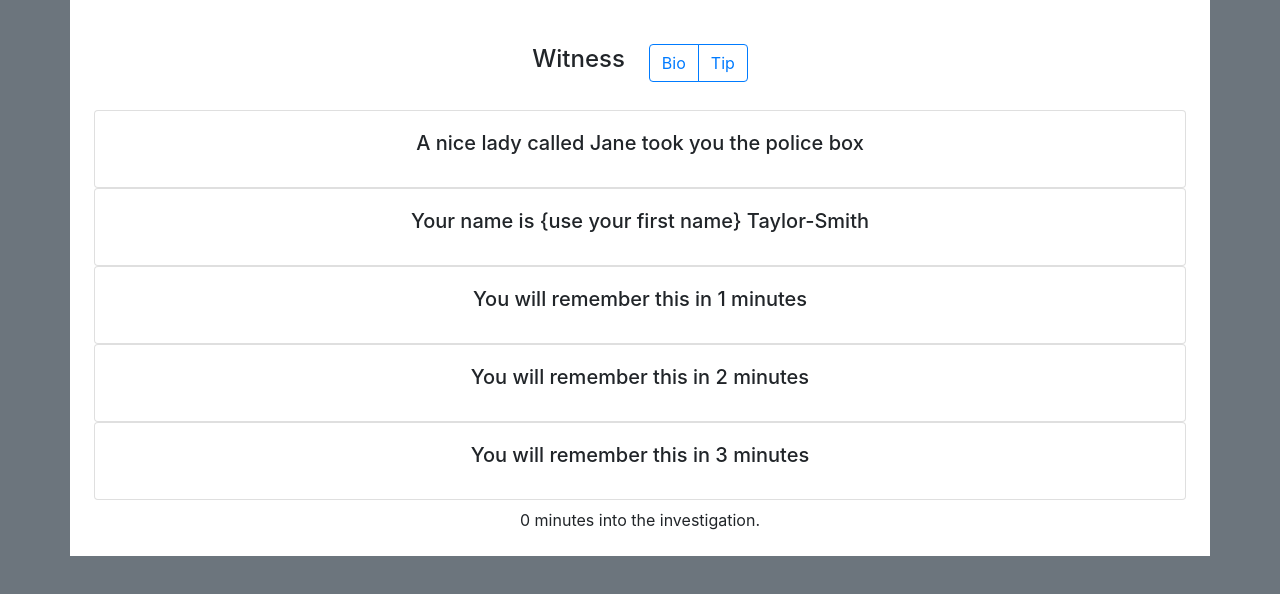
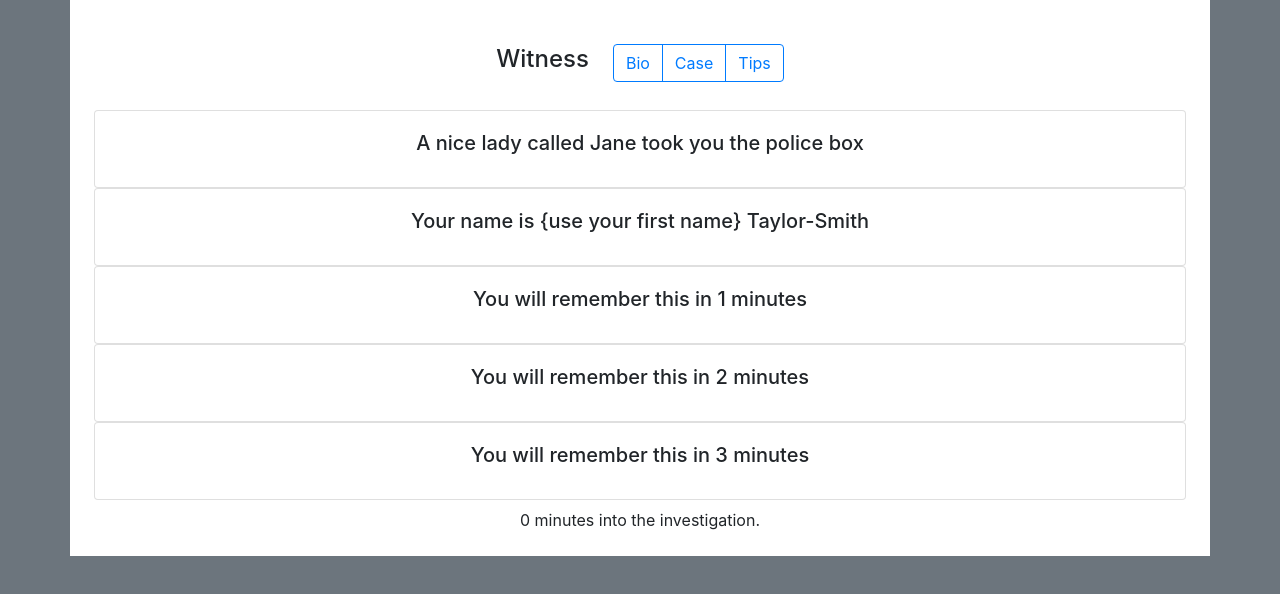
Before and after one commit to hennersz/10-65, a React (Create React App) app in the folder src/client/: page / in a window 1280 px wide. Shown: the top 594 px of the page. Built offline with nearby package versions, Linux system fonts and the light colour scheme; the HTML template or start-up script is replaced by a standard one.

Commit message:
feat(RoleWrapper): added case info

```diff
--- a/src/client/src/Components/RoleWrapper.jsx
+++ b/src/client/src/Components/RoleWrapper.jsx
@@ -12,8 +12,11 @@ function RoleWrapper({ role, children }) {
                         <button type="button" className="btn btn-outline-primary" data-bs-toggle="modal" data-bs-target="#bioModal">
                             Bio
                         </button>
+                        <button type="button" className="btn btn-outline-primary" data-bs-toggle="modal" data-bs-target="#caseModal">
+                            Case
+                        </button>
                         <button type="button" className="btn btn-outline-primary" data-bs-toggle="modal" data-bs-target="#tipModal">
-                            Tip
+                            Tips
                         </button>
                     </div>
                 </div>
@@ -31,6 +34,20 @@ function RoleWrapper({ role, children }) {
                         </div>
                         <div className="modal-body">
                             { character.bio }
+                        </div>
+                    </div>
+                </div>
+            </div>
+            <div className="modal fade" id="caseModal" tabIndex="-1" aria-labelledby="exampleModalLabel" aria-hidden="true">
+                <div className="modal-dialog">
+                    <div className="modal-content">
+                        <div className="modal-header">
+                            <h5 className="modal-title" id="exampleModalLabel">{ data.briefTitle }</h5>
+                            <button type="button" className="btn-close" data-bs-dismiss="modal"
+                                    aria-label="Close"></button>
+                        </div>
+                        <div className="modal-body">
+                            { data.briefDescription }
                         </div>
                     </div>
                 </div>
--- a/src/client/src/data/imogen.json
+++ b/src/client/src/data/imogen.json
@@ -1,4 +1,6 @@
 {
+    "briefTitle": "Imogen Taylor-Smith Missing",
+    "briefDescription": "Teenage child been missing since this afternoon. Younger sibling was handed into the station by a member of the public after being found alone. The sibling is the only current witness. Seems happy, but is struggling to remember how they became detached. Unable to contact Father (sole provider). No records of other family members.",
     "historicalRecords": [{
         "key": "HighJump",
         "title": "Taylor-Smith is the new High Shields School hero after winning regional high jump championships",
```
